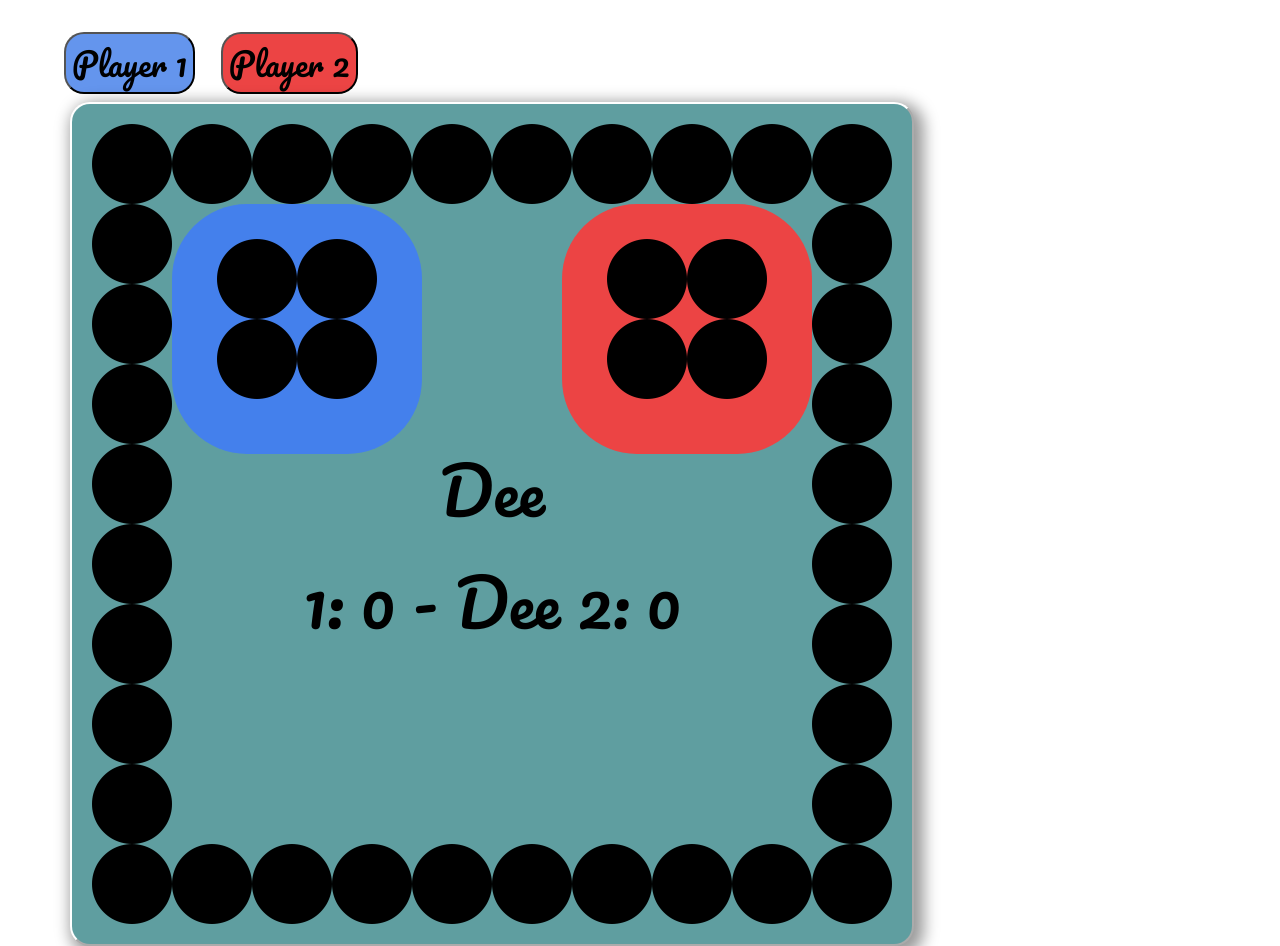
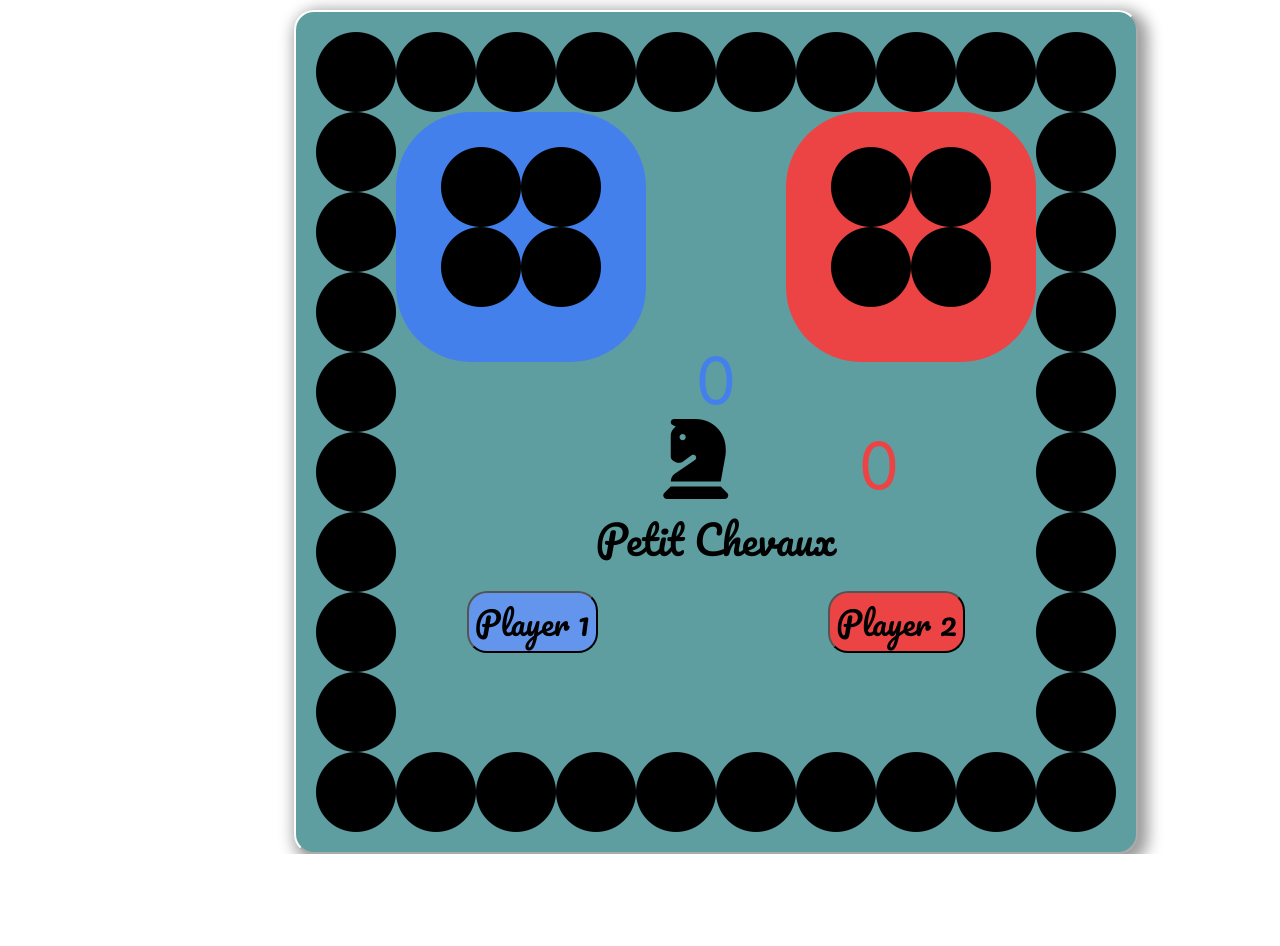
Before and after one commit to karim-28-07/petits, a React (Create React App) app: page / in a window 1280 px wide. After the commit the page ends 854 px from the top, so only its background shows below. Built offline with nearby package versions, Linux system fonts and the light colour scheme.

Commit message:
style modification serie-1

```diff
--- a/src/App.css
+++ b/src/App.css
@@ -3,6 +3,9 @@ body{
     background-color: white;
     width: 100%;
     height: 800px;
+    margin: auto;
+  width: 65%;
+
 }
 i{font-size: 80px;
 -webkit-transition: all 0.5s 0s ease-out;
@@ -13,7 +16,7 @@ transition: all 0.5s 0s ease-out;}
 #jeu{
     position: absolute;
     padding: 20px;
-    margin: 70px;
+    margin: 10px 70px;
      width: 800px;
     height: 800px;
     background-color: cadetblue;
@@ -60,18 +63,22 @@ button{
 
 }
 p{
-    font-size: 32px;
+    font-size: 40px;
     font-family: 'Pacifico', cursive;
+   text-align: center;
+   margin: 0;
+}
+.logo {
+    margin: 0 10vmax;
 }
 
 .b1{
-    float: left;
-   margin: 0 2vmax 0 5vmax;
+    margin-right: 18vmax;
     background-color: cornflowerblue;
 }
 .numeroDee{
     text-align: center;
-    padding-top: 13vmax;
+    padding-top: 18vmax;
     font-size: 4rem;
 }
 .b2{
@@ -82,7 +89,7 @@ p{
 .containerP1 {
     float: left;
     text-align: center;
-    /* margin: 2vmax 8vmax; */
+
     border-radius: 30%;
     height: 250px;
     width: 250px;
@@ -95,7 +102,7 @@ p{
 .containerP2 {
     float: right;
     text-align: center;
-    /* margin: 2vmax 8vmax; */
+
     border-radius: 30%;
     height: 250px;
     width: 250px;
@@ -104,3 +111,10 @@ p{
 .divchildP2 {
     padding-top: 35px;
 }
+
+.spanP1{
+color: #4480ec;
+}
+.spanP2{
+color: #ec4444;
+}
--- a/src/App.js
+++ b/src/App.js
@@ -1,7 +1,7 @@
 import React from "react";
-// import 'bootstrap/dist/css/bootstrap.min.css';
 import './App.css'
 import Circle from "./components/Circle.jsx"
+import Winner from "./pic/winner.gif"
 
 class App extends React.Component {
   constructor(props) {
@@ -82,10 +82,10 @@ class App extends React.Component {
 
         if (this.state.numCase2 === index) {
           // circlesArray.splice(index - 1, 1, <Circle circleColor="red" />)
-          circlesArray.push(<Circle key={index} circleColor="red" />)
+          circlesArray.push(<Circle key={index} circleColor="#ec4444" />)
         } else if (this.state.numCase === index) {
           // circlesArray.splice(index - 1, 1, <Circle circleColor="blue" />)
-          circlesArray.push(<Circle key={index} circleColor="blue" />)
+          circlesArray.push(<Circle key={index} circleColor="#4480ec" />)
         } else {
           circlesArray.push(<Circle key={index} circleColor="black" />)
         }
@@ -128,7 +128,8 @@ class App extends React.Component {
   renderVictory() {
     if (this.state.player1Tokens.indexOf(false) === -1 || this.state.player2Tokens.indexOf(false)=== -1) {
       return (<div>
-        <h1>Winner</h1>
+        <p>You Win !</p>
+        <div  style={{background: `url(${Winner})`, height:`${window.innerHeight}px`, backgroundRepeat:"no-repeat", marginLeft: "7vmax" }} />
       </div>)
     } else {
       return (
@@ -191,7 +192,16 @@ class App extends React.Component {
 
 
 
-            <p className="numeroDee"> Dee 1: {this.state.numDee} - Dee 2: {this.state.numDee2} </p>
+            <div className="numeroDee">
+
+              <span className="spanP1">{this.state.numDee}</span>
+              <i class="fas fa-chess-knight logo"></i>
+
+              <span className="spanP2">{this.state.numDee2}</span>
+              <p>Petit Chevaux</p>
+              <button className="b1" onClick={() => this.lancerDee("player1")}>Player 1</button>
+              <button className="b2" onClick={() => this.lancerDee("player2")}>Player 2</button>
+              </div>
             {/* <p className="numeroDee"> {this.state.numDee2} </p> */}
 
 
@@ -199,14 +209,7 @@ class App extends React.Component {
 
           </div>
 
-          <div>
-            <button className="b1" onClick={() => this.lancerDee("player1")}>Player 1</button>
-            <p></p>
-          </div>
-          <div>
-            <button className="b2" onClick={() => this.lancerDee("player2")}>Player 2</button>
-            <p></p>
-          </div>
+
 
           {/* <div>
           <button onClick={this.lancerDee}>Lancer le Dé</button>
```
Also changed, not shown: src/pic/winner.gif (added).
